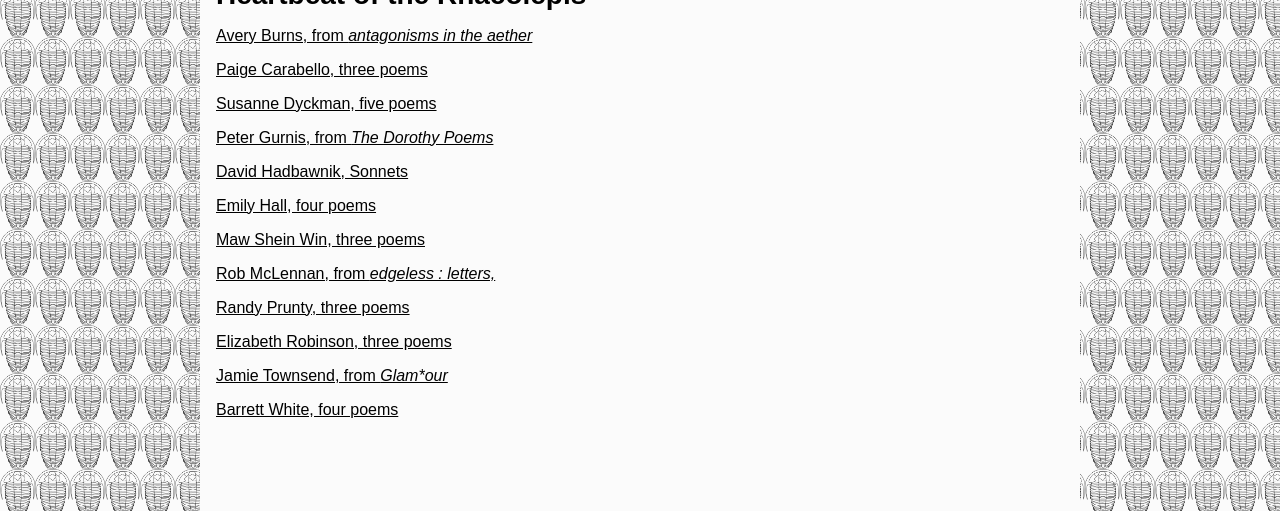
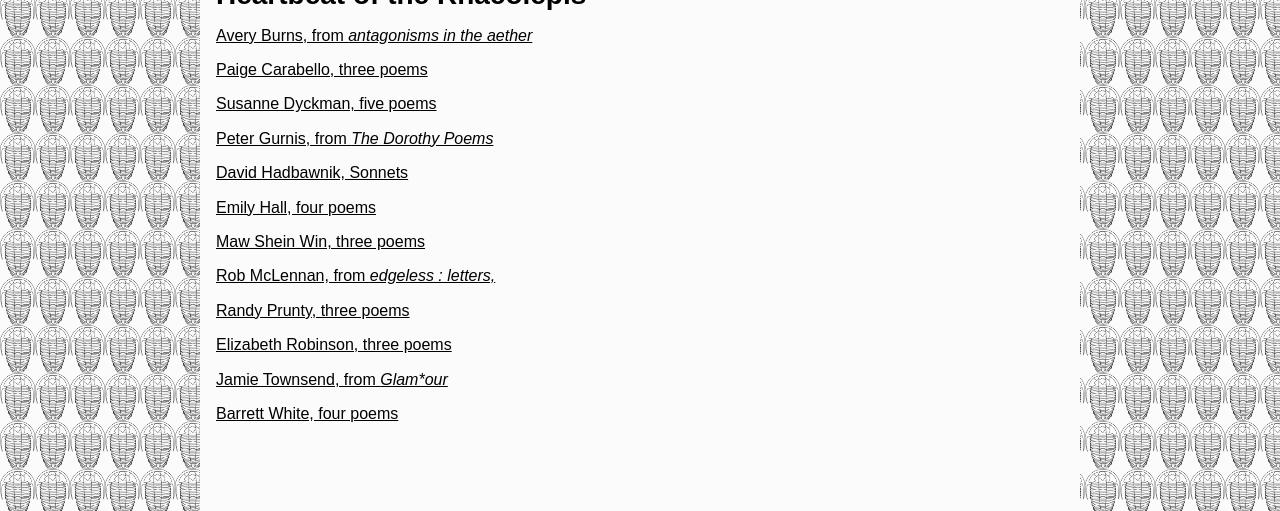
Before and after one commit to trilobite-poetry/trilobite-poetry.github.io, a Jekyll site: the page built from index.md, in a window 1280 px wide. Shown: the part 251-762 px from the top of the page. Built offline with Jekyll 4.4.1, drawn with Linux system fonts in a browser that asks for light colours.

Commit message:
typography fix -- line heights

```diff
--- a/_sass/typography.scss
+++ b/_sass/typography.scss
@@ -14,6 +14,10 @@ header h1 {
 article h1 {
     margin: 0 0 1rem 0;
     font-size: 1.75rem;
+}
+
+article p {
+    line-height: 1.15rem;
 }
 
 h1 p {
```
